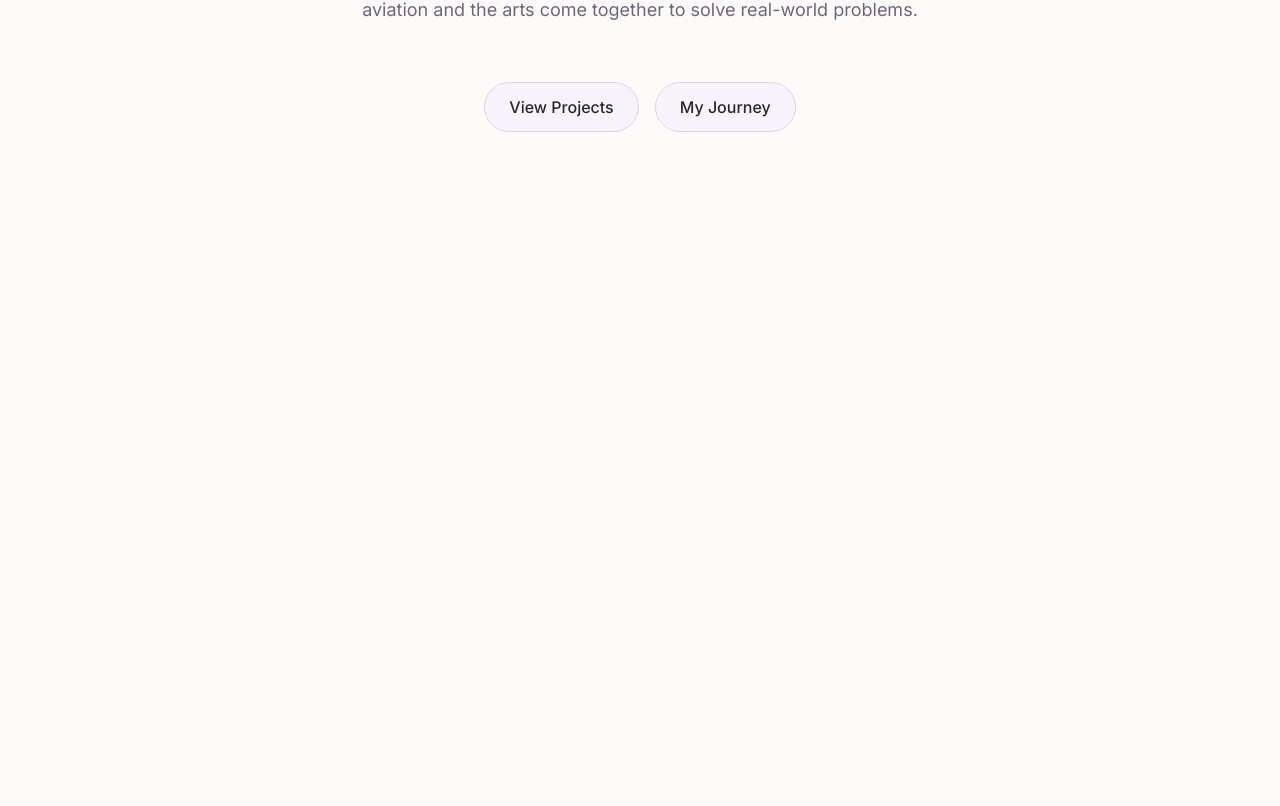
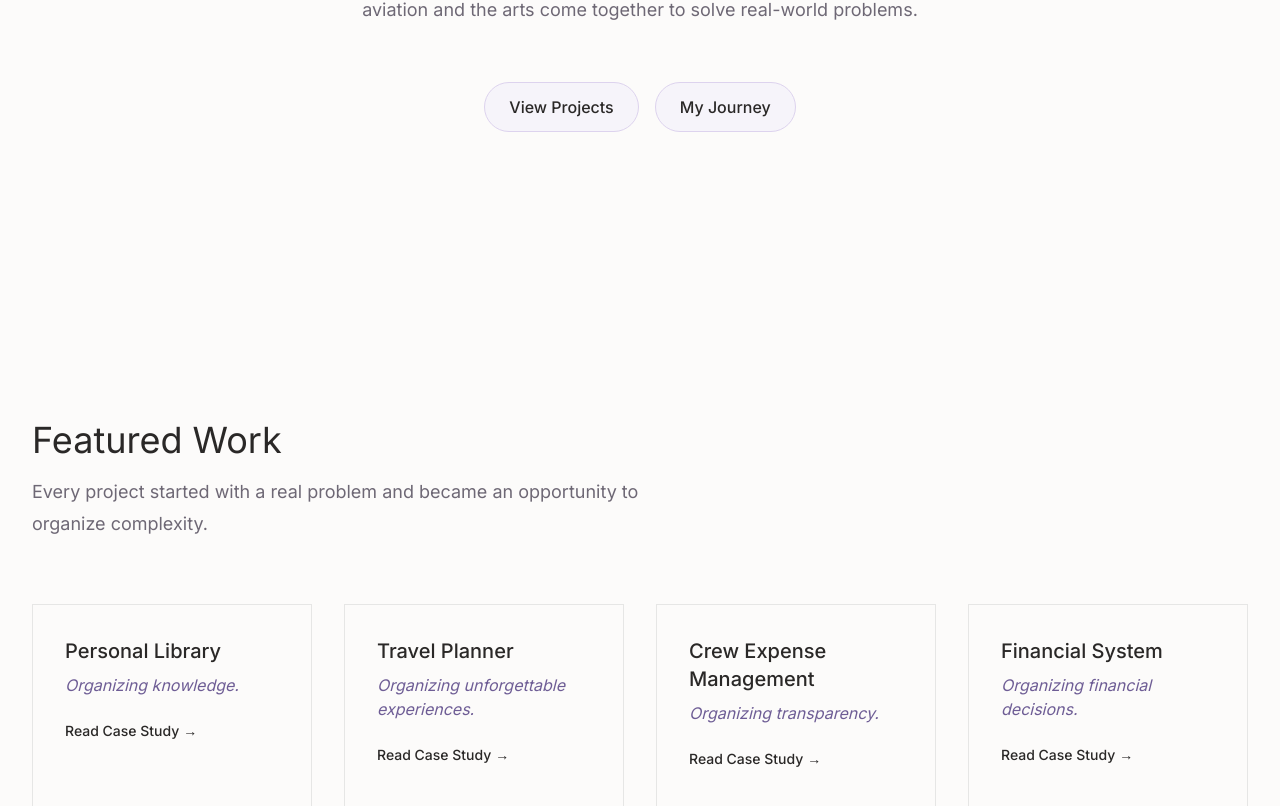
Before and after one commit to maygr09/mayra-gomez, a Next.js app: page / in a window 1280 px wide. Shown: the part 508-1314 px from the top of the page. Before the commit the page ends 800 px from the top, so only its background shows below. Built offline with nearby package versions, Linux system fonts and the light colour scheme.

Commit message:
Add editorial Featured Work section with data-driven ProjectCard

```diff
--- a/app/page.tsx
+++ b/app/page.tsx
@@ -1,5 +1,6 @@
 import Navbar from "@/components/layout/Navbar";
 import Hero from "@/components/home/Hero";
+import FeaturedProjects from "@/components/home/FeaturedProjects";
 
 export default function Home() {
   return (
@@ -7,6 +8,7 @@ export default function Home() {
       <Navbar />
       <main>
         <Hero />
+        <FeaturedProjects />
       </main>
     </>
   );
--- /dev/null
+++ b/components/home/FeaturedProjects.tsx
@@ -0,0 +1,37 @@
+import Container from "@/components/layout/Container";
+import ProjectCard from "@/components/projects/ProjectCard";
+import { projects } from "@/lib/projects";
+
+export default function FeaturedProjects() {
+  return (
+    <section
+      id="projects"
+      aria-labelledby="featured-projects-heading"
+      className="bg-background py-24 md:py-32"
+    >
+      <Container>
+        <div className="max-w-2xl">
+          <h2
+            id="featured-projects-heading"
+            className="font-headline text-3xl text-foreground md:text-4xl"
+          >
+            Featured Work
+          </h2>
+
+          <p className="mt-4 text-lg leading-8 text-muted">
+            Every project started with a real problem and became an
+            opportunity to organize complexity.
+          </p>
+        </div>
+
+        <ul className="mt-16 grid grid-cols-1 gap-6 sm:grid-cols-2 md:grid-cols-4 md:gap-8">
+          {projects.map((project) => (
+            <li key={project.name}>
+              <ProjectCard project={project} />
+            </li>
+          ))}
+        </ul>
+      </Container>
+    </section>
+  );
+}
--- a/components/layout/Navbar.tsx
+++ b/components/layout/Navbar.tsx
@@ -1,3 +1,6 @@
+"use client";
+
+import { useEffect, useState } from "react";
 import Link from "next/link";
 import Container from "@/components/layout/Container";
 
@@ -10,9 +13,29 @@ const navLinks = [
   { label: "Contact", href: "/contact" },
 ];
 
+const SCROLL_THRESHOLD = 20;
+
 export default function Navbar() {
+  const [isScrolled, setIsScrolled] = useState(false);
+
+  useEffect(() => {
+    const handleScroll = () => {
+      setIsScrolled(window.scrollY > SCROLL_THRESHOLD);
+    };
+
+    handleScroll();
+    window.addEventListener("scroll", handleScroll, { passive: true });
+    return () => window.removeEventListener("scroll", handleScroll);
+  }, []);
+
   return (
-    <header className="fixed inset-x-0 top-0 z-50">
+    <header
+      className={`fixed inset-x-0 top-0 z-50 border-b transition-colors duration-300 ${
+        isScrolled
+          ? "border-foreground/10 bg-background/80 backdrop-blur-sm"
+          : "border-transparent bg-transparent"
+      }`}
+    >
       <Container>
         <div className="flex flex-wrap items-center justify-between gap-3 py-5">
           <Link
--- /dev/null
+++ b/components/projects/ProjectCard.tsx
@@ -0,0 +1,35 @@
+import Link from "next/link";
+import type { Project } from "@/lib/projects";
+
+type ProjectCardProps = {
+  project: Project;
+};
+
+export default function ProjectCard({ project }: ProjectCardProps) {
+  const { name, tagline, href } = project;
+
+  return (
+    <Link
+      href={href}
+      className="group flex flex-col justify-between border border-foreground/10 p-8 transition-colors duration-300 hover:border-lavender-400 hover:bg-lavender-50/40 md:aspect-square"
+    >
+
+      <div>
+        <h3 className="text-lg font-medium bold text-foreground md:text-xl">{name}</h3>
+        <p className="font-headline mt-2 italic text-lavender-600">
+          {tagline}
+        </p>
+
+        <span className="mt-6 inline-flex items-center gap-1 text-sm font-medium text-foreground transition-colors duration-200 group-hover:text-lavender-600">
+          Read Case Study
+          <span
+            aria-hidden="true"
+            className="transition-transform duration-200 group-hover:translate-x-1"
+          >
+            →
+          </span>
+        </span>
+      </div>
+    </Link>
+  );
+}
--- /dev/null
+++ b/lib/projects.ts
@@ -0,0 +1,39 @@
+export type Project = {
+  name: string;
+  tagline: string;
+  description: string;
+  href: string;
+};
+
+export const projects: Project[] = [
+  {
+    name: "Personal Library",
+    tagline:
+      "Organizing knowledge.",
+    description:
+      "A personal system to catalog books, notes, and ideas, so information stays retrievable instead of scattered across notebooks, apps, and memory.",
+    href: "/projects/personal-library",
+  },
+  {
+    name: "Travel Planner",
+    tagline:
+      "Organizing unforgettable experiences.",
+    description:
+      "A planning tool that turns scattered flights, bookings, and ideas into one clear itinerary, reducing decision fatigue before and during a trip.",
+    href: "/projects/travel-planner",
+  },
+  {
+    name: "Crew Expense Management",
+    tagline: "Organizing transparency.",
+    description:
+      "A system built for aviation crews to log, split, and reconcile trip expenses without spreadsheets or end-of-month guesswork.",
+    href: "/projects/crew-expense-management",
+  },
+  {
+    name: "Financial System",
+    tagline: "Organizing financial decisions.",
+    description:
+      "A personal finance dashboard that turns raw transactions into clear categories and trends, built for clarity, not just tracking.",
+    href: "/projects/personal-finance-system",
+  },
+];
```
